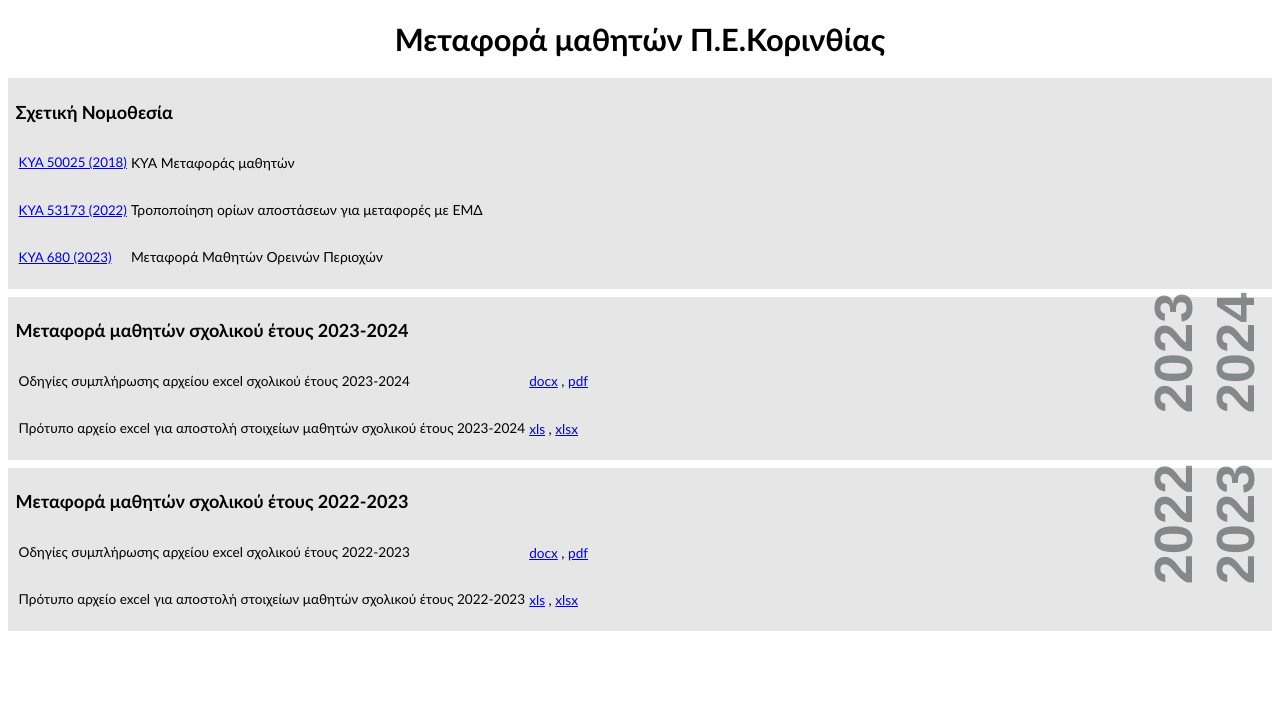
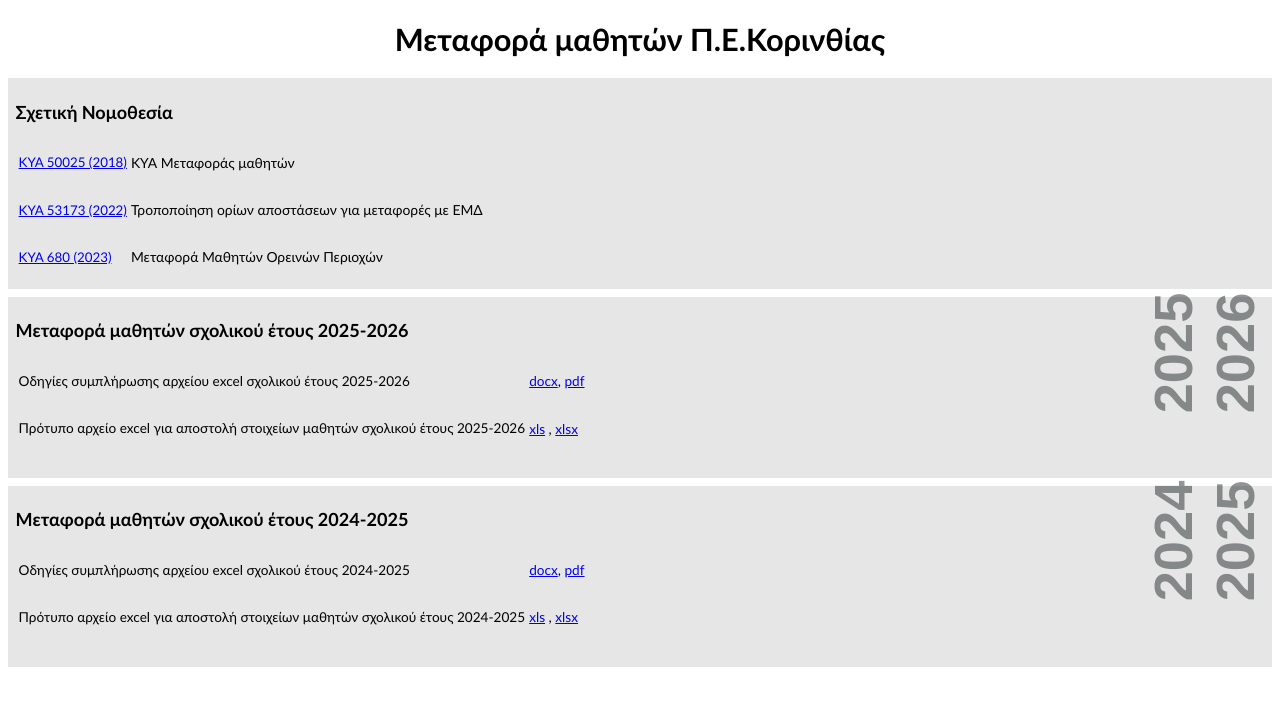
Before and after one commit to PEKorinthias/metafores, a plain HTML site: page src/index.html in a window 1280 px wide. Drawn offline with Linux system fonts and the light colour scheme.

Commit message:
2025-2026

```diff
--- a/src/index.html
+++ b/src/index.html
@@ -1,3 +1,4 @@
+
 <!DOCTYPE html>
 <html lang="el-gr" dir="ltr" >
 <head>
@@ -10,6 +11,7 @@ h1 {font-size: revert;text-align: center;}
 h2 {font-size: 120%;}
 span {transform: rotate(-90deg);display: block;position: relative;float: right;top: -1.0ex;font-size: 300%;width: 130px;color: #151b1e77;height: 4ex;overflow: hidden;font-family: fantasy;}
 td:last-child {min-width: 10ex}
+tr.empty {height: 1rem;}
 </style>
 </head>
 <body>
@@ -26,25 +28,27 @@ td:last-child {min-width: 10ex}
 </tbody>
 </table>
 </div>
-<!-- 2023-2024 -->
+<!-- 2025-2026 -->
 <div>
-<h2>Μεταφορά μαθητών σχολικού έτους 2023-2024<span>2023 2024</span></h2>
+    <h2>Μεταφορά μαθητών σχολικού έτους 2025-2026<span>2025 2026</span></h2>
     <table>
         <tbody>
-
-        <tr><td><p>Οδηγίες συμπλήρωσης αρχείου excel σχολικού έτους 2023-2024</p></td><td><a href="Οδηγίες συμπλήρωσης αρχείου excel v4.docx">docx</a> , <a href="Οδηγίες συμπλήρωσης αρχείου excel v4.pdf">pdf</a></td></tr>
-        <tr><td><p>Πρότυπο αρχείο excel για αποστολή στοιχείων μαθητών σχολικού έτους 2023-2024</p></td><td><a href="empty_2023-2024.xls">xls</a> , <a href="empty_2023-2024.xlsx">xlsx</a></td></tr>
+            <tr><td><p>Οδηγίες συμπλήρωσης αρχείου excel σχολικού έτους 2025-2026</p></td><td><a href="Οδηγίες συμπλήρωσης αρχείου excel v4.2.docx">docx</a>, <a href="Οδηγίες συμπλήρωσης αρχείου excel v4.2.pdf">pdf</a></td></tr>
+            <tr><td><p>Πρότυπο αρχείο excel για αποστολή στοιχείων μαθητών σχολικού έτους 2025-2026</p></td><td><a href="empty_2025-2026.xls">xls</a> , <a href="empty_2025-2026.xlsx">xlsx</a></td></tr>
+            <tr class="empty"></tr>
         </tbody>
     </table>
     </div>
 
-<!-- 2022-2023 -->
+<!-- 2024-2025 -->
 <div>
-<h2>Μεταφορά μαθητών σχολικού έτους 2022-2023<span>2022 2023</span></h2>
+    <h2>Μεταφορά μαθητών σχολικού έτους 2024-2025<span>2024 2025</span></h2>
     <table>
         <tbody>
-        <tr><td><p>Οδηγίες συμπλήρωσης αρχείου excel σχολικού έτους 2022-2023</p></td><td><a href="Οδηγίες συμπλήρωσης αρχείου excel.docx">docx</a> , <a href="Οδηγίες συμπλήρωσης αρχείου excel.pdf">pdf</a></td></tr>
-        <tr><td><p>Πρότυπο αρχείο excel για αποστολή στοιχείων μαθητών σχολικού έτους 2022-2023</p></td><td><a href="empty_2022-2023.xls">xls</a> , <a href="empty_2022-2023.xlsx">xlsx</a></td></tr>
+            <tr><td><p>Οδηγίες συμπλήρωσης αρχείου excel σχολικού έτους 2024-2025</p></td><td><a href="Οδηγίες συμπλήρωσης αρχείου excel v4.2.docx">docx</a>, <a href="Οδηγίες συμπλήρωσης αρχείου excel v4.2.pdf">pdf</a></td></tr>
+            <tr><td><p>Πρότυπο αρχείο excel για αποστολή στοιχείων μαθητών σχολικού έτους 2024-2025</p></td><td><a href="empty_2024-2025.xls">xls</a> , <a href="empty_2024-2025.xlsx">xlsx</a></td></tr>
+            <tr class="empty"></tr>
+            <!-- <tr><td><p>Πίνακας Τακτικών δρομολογίων ΚΤΕΛ Κορινθίας έτους 2024-2025</p></td><td><a href="ΠΙΝΑΚΑΣ ΤΑΚΤΙΚΩΝ ΔΡΟΜΟΛΟΓΙΩΝ 2024-2025.pdf">Αρχείο PDF</a></td></tr> -->
         </tbody>
     </table>
     </div>
```
Also changed, not shown: src/2024-2025.png (added), src/2024-2025.svg (added), src/2025-2026.svg (added), 16 other files. Lines whose indentation alone changed are shown as unchanged.
